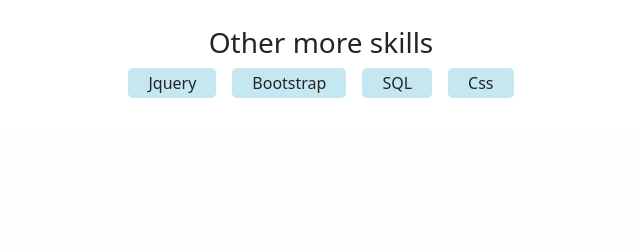
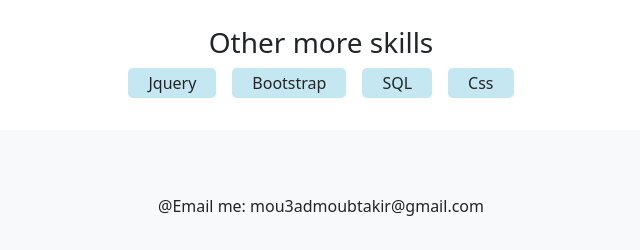
Before and after one commit to Mou3admoubtakir/Portfolio, a Django app: page / in a window 1280 px wide; the page is wider, and only the part inside the window is pictured. Shown: the part 1995-2245 px from the top of that part, without its empty margins (319-959 px from the left). Before the commit the page ends 2093 px from the top of that part, so only its background shows below. Run offline with Django 3.2, Linux system fonts and the light colour scheme; some libraries are stand-ins or nearby versions.

Commit message:
Update home.html

```diff
--- a/base/templates/base/home.html
+++ b/base/templates/base/home.html
@@ -99,4 +99,13 @@
         </div>
     </div>
 </section>
+<section class="contact bg-light pt-5 text-center">
+    <div class="container">
+        <div class="row py-3">
+            <div class="col-lg-7 mx-auto">
+                <p>@Email me: mou3admoubtakir@gmail.com</p>
+            </div>
+        </div>
+    </div>
+</section>
 {% endblock %}
```
